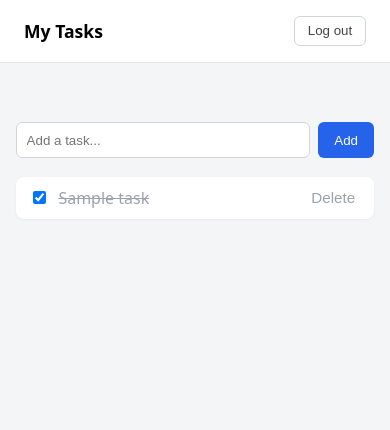
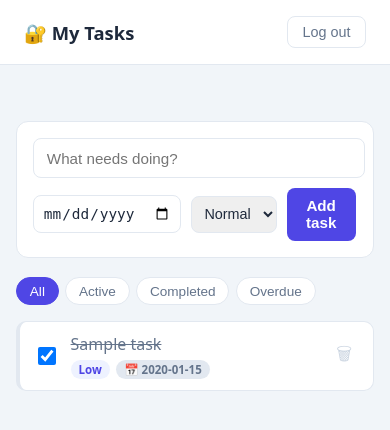
Before and after one commit to AK7Amin/SDAIA-VIBECODING-TO-DO-APP-PROJECT, a Flask app: page /dashboard in a window 390 px wide. Shown: the top 430 px of the page. Run offline with Flask 3, Linux system fonts and the light colour scheme; the visitor is signed in with stand-in values (Sample User, id 1); tables that the repository leaves empty hold one stand-in row (values such as "Sample post"); parts of the project's set-up code (start-up, migrations or seed data) failed here and were passed over.

Commit message:
UI: due-date + priority controls, coloured badges, and filters
Dashboard revamp (no API changes — all fields already supported):
- add-task form now has a due-date picker and a priority dropdown
- each task shows a priority label + a coloured due-date badge:
  red/overdue, amber/today, grey/future; left border tinted by priority
- filter pills: All / Active / Completed / Overdue (client-side)
- refreshed palette, sticky header, responsive layout, mobile viewport

Login page restyled to match. JS still inline (strict CSP deferred).

Verified live: 4 tasks ordered high->low with correct badge colours
(overdue rgb(220,38,38), today rgb(217,119,6)); Overdue filter narrows
to the single past-due task. 52/52 tests still pass.

Co-Authored-By: Claude Fable 5 <noreply@anthropic.com>

```diff
--- a/templates/dashboard.html
+++ b/templates/dashboard.html
@@ -2,55 +2,113 @@
 <html lang="en">
 <head>
 <meta charset="utf-8">
+<meta name="viewport" content="width=device-width, initial-scale=1">
 <meta name="csrf-token" content="{{ csrf_token() }}">
 <title>Secure To-Do — My Tasks</title>
 <style>
-  body { font-family: system-ui, sans-serif; background: #f4f5f7; margin: 0; }
-  header { background: white; padding: 1rem 1.5rem; display: flex; justify-content: space-between;
-            align-items: center; border-bottom: 1px solid #e5e7eb; }
-  header h1 { font-size: 1.1rem; margin: 0; }
-  button.logout { background: none; border: 1px solid #d1d5db; border-radius: 6px; padding: .4rem .8rem;
-                   cursor: pointer; color: #444; }
-  main { max-width: 480px; margin: 2rem auto; padding: 0 1rem; }
-  #add-form { display: flex; gap: .5rem; margin-bottom: 1.2rem; }
-  #add-form input { flex: 1; padding: .6rem; border: 1px solid #d1d5db; border-radius: 6px; }
-  #add-form button { padding: .6rem 1rem; border: none; border-radius: 6px; background: #2563eb;
-                      color: white; cursor: pointer; }
-  ul#tasks { list-style: none; padding: 0; margin: 0; display: flex; flex-direction: column; gap: .4rem; }
-  li { background: white; border-radius: 8px; padding: .6rem .8rem; display: flex; align-items: center;
-       gap: .6rem; box-shadow: 0 1px 3px rgba(0,0,0,.05); }
-  li .title { flex: 1; cursor: text; }
-  li .title.completed { text-decoration: line-through; color: #9ca3af; }
-  li input[type=text] { flex: 1; padding: .3rem; border: 1px solid #d1d5db; border-radius: 4px; }
-  li button { border: none; background: none; cursor: pointer; color: #9ca3af; font-size: .95rem; }
-  li button.delete:hover { color: #dc2626; }
-  #empty { color: #9ca3af; text-align: center; padding: 1rem; }
-  #error { color: #dc2626; font-size: .85rem; min-height: 1.2rem; margin-bottom: .5rem; }
+  :root {
+    --bg: #f1f5f9; --card: #ffffff; --line: #e2e8f0; --text: #1e293b;
+    --muted: #64748b; --brand: #4f46e5; --brand-dark: #4338ca;
+    --red: #dc2626; --amber: #d97706; --green: #16a34a;
+  }
+  * { box-sizing: border-box; }
+  body { font-family: system-ui, -apple-system, sans-serif; background: var(--bg);
+         margin: 0; color: var(--text); }
+  header { background: var(--card); padding: 1rem 1.5rem; display: flex;
+           justify-content: space-between; align-items: center;
+           border-bottom: 1px solid var(--line); position: sticky; top: 0; }
+  header h1 { font-size: 1.15rem; margin: 0; display: flex; align-items: center; gap: .5rem; }
+  button.logout { background: none; border: 1px solid var(--line); border-radius: 8px;
+                  padding: .45rem .9rem; cursor: pointer; color: var(--muted); font-size: .9rem; }
+  button.logout:hover { background: var(--bg); }
+  main { max-width: 620px; margin: 1.8rem auto; padding: 0 1rem; }
+
+  /* Add-task card */
+  #add-form { background: var(--card); border: 1px solid var(--line); border-radius: 12px;
+              padding: 1rem; margin-bottom: 1.2rem; display: grid;
+              grid-template-columns: 1fr auto auto auto; gap: .6rem; align-items: center; }
+  #add-form input[type=text] { grid-column: 1 / -1; padding: .65rem .8rem; border: 1px solid var(--line);
+                               border-radius: 8px; font-size: .95rem; }
+  #add-form input[type=date], #add-form select { padding: .55rem; border: 1px solid var(--line);
+                                                  border-radius: 8px; font-size: .9rem; color: var(--text); }
+  #add-form button { padding: .6rem 1.2rem; border: none; border-radius: 8px; background: var(--brand);
+                     color: white; cursor: pointer; font-size: .95rem; font-weight: 600; }
+  #add-form button:hover { background: var(--brand-dark); }
+
+  /* Filters */
+  #filters { display: flex; gap: .4rem; margin-bottom: 1rem; flex-wrap: wrap; }
+  .filter { padding: .35rem .8rem; border: 1px solid var(--line); border-radius: 999px;
+            background: var(--card); cursor: pointer; font-size: .85rem; color: var(--muted); }
+  .filter.active { background: var(--brand); color: white; border-color: var(--brand); }
+
+  /* Task list */
+  ul#tasks { list-style: none; padding: 0; margin: 0; display: flex; flex-direction: column; gap: .5rem; }
+  li { background: var(--card); border: 1px solid var(--line); border-left-width: 4px;
+       border-radius: 10px; padding: .7rem .9rem; display: flex; align-items: center; gap: .7rem; }
+  li.prio-3 { border-left-color: var(--red); }
+  li.prio-2 { border-left-color: var(--amber); }
+  li.prio-1 { border-left-color: var(--line); }
+  li input[type=checkbox] { width: 18px; height: 18px; cursor: pointer; flex-shrink: 0; }
+  .task-body { flex: 1; min-width: 0; }
+  .task-title { cursor: text; word-break: break-word; }
+  .task-title.completed { text-decoration: line-through; color: var(--muted); }
+  .task-meta { display: flex; gap: .4rem; margin-top: .3rem; flex-wrap: wrap; }
+  .badge { font-size: .72rem; padding: .12rem .5rem; border-radius: 999px; font-weight: 600; }
+  .badge.due-over { background: #fee2e2; color: var(--red); }
+  .badge.due-today { background: #fef3c7; color: var(--amber); }
+  .badge.due-future { background: #e2e8f0; color: var(--muted); }
+  .badge.prio { background: #eef2ff; color: var(--brand); }
+  li button { border: none; background: none; cursor: pointer; color: #cbd5e1; font-size: 1.1rem;
+              flex-shrink: 0; padding: .2rem .4rem; }
+  li button.delete:hover { color: var(--red); }
+  li input.edit { flex: 1; padding: .4rem; border: 1px solid var(--brand); border-radius: 6px; }
+
+  #empty { color: var(--muted); text-align: center; padding: 2rem; }
+  #error { color: var(--red); font-size: .9rem; min-height: 1.2rem; margin-bottom: .5rem; }
 </style>
 </head>
 <body>
 <header>
-  <h1>My Tasks</h1>
+  <h1>🔐 My Tasks</h1>
   <button class="logout" id="logout">Log out</button>
 </header>
 <main>
   <div id="error"></div>
+
   <form id="add-form">
-    <input type="text" id="new-title" placeholder="Add a task..." maxlength="200" required>
-    <button type="submit">Add</button>
+    <input type="text" id="new-title" placeholder="What needs doing?" maxlength="200" required>
+    <input type="date" id="new-due" title="Due date (optional)">
+    <select id="new-priority" title="Priority">
+      <option value="1">Low</option>
+      <option value="2" selected>Normal</option>
+      <option value="3">High</option>
+    </select>
+    <button type="submit">Add task</button>
   </form>
+
+  <div id="filters">
+    <button class="filter active" data-filter="all">All</button>
+    <button class="filter" data-filter="active">Active</button>
+    <button class="filter" data-filter="completed">Completed</button>
+    <button class="filter" data-filter="overdue">Overdue</button>
+  </div>
+
   <ul id="tasks"></ul>
-  <div id="empty" style="display:none;">No tasks yet — add one above.</div>
+  <div id="empty" style="display:none;">Nothing here yet.</div>
 </main>
 
 <script>
 const list = document.getElementById("tasks");
 const empty = document.getElementById("empty");
 const errorBox = document.getElementById("error");
+const CSRF_TOKEN = document.querySelector('meta[name="csrf-token"]').content;
+
+let allTasks = [];
+let currentFilter = "all";
+
+const PRIORITY_LABEL = { 1: "Low", 2: "Normal", 3: "High" };
 
 function showError(msg) { errorBox.textContent = msg || ""; }
-
-const CSRF_TOKEN = document.querySelector('meta[name="csrf-token"]').content;
 
 async function api(url, method, data) {
   const opts = { method, headers: { "X-CSRF-Token": CSRF_TOKEN } };
@@ -61,8 +119,36 @@ async function api(url, method, data) {
   return body;
 }
 
+function todayISO() {
+  return new Date().toISOString().slice(0, 10);
+}
+
+function isOverdue(task) {
+  return !task.completed && task.due_date && task.due_date < todayISO();
+}
+
+/** Build the coloured due-date badge, or null when there's no due date. */
+function dueBadge(task) {
+  if (!task.due_date) return null;
+  const badge = document.createElement("span");
+  badge.className = "badge";
+  const today = todayISO();
+  if (task.due_date < today && !task.completed) {
+    badge.classList.add("due-over");
+    badge.textContent = "⚠ " + task.due_date;
+  } else if (task.due_date === today) {
+    badge.classList.add("due-today");
+    badge.textContent = "Today";
+  } else {
+    badge.classList.add("due-future");
+    badge.textContent = "📅 " + task.due_date;
+  }
+  return badge;
+}
+
 function renderTask(task) {
   const li = document.createElement("li");
+  li.className = "prio-" + task.priority;
 
   const checkbox = document.createElement("input");
   checkbox.type = "checkbox";
@@ -75,15 +161,30 @@ function renderTask(task) {
     } catch (e) { showError(e.message); checkbox.checked = !checkbox.checked; }
   });
 
-  const title = document.createElement("span");
-  title.className = "title" + (task.completed ? " completed" : "");
+  const bodyDiv = document.createElement("div");
+  bodyDiv.className = "task-body";
+
+  const title = document.createElement("div");
+  title.className = "task-title" + (task.completed ? " completed" : "");
   title.textContent = task.title;
   title.title = "Click to edit";
-  title.addEventListener("click", () => startEdit(li, task, title));
+  title.addEventListener("click", () => startEdit(bodyDiv, task, title));
+
+  const meta = document.createElement("div");
+  meta.className = "task-meta";
+  const prio = document.createElement("span");
+  prio.className = "badge prio";
+  prio.textContent = PRIORITY_LABEL[task.priority];
+  meta.appendChild(prio);
+  const due = dueBadge(task);
+  if (due) meta.appendChild(due);
+
+  bodyDiv.append(title, meta);
 
   const del = document.createElement("button");
   del.className = "delete";
-  del.textContent = "Delete";
+  del.textContent = "🗑";
+  del.title = "Delete";
   del.addEventListener("click", async () => {
     if (!confirm(`Delete "${task.title}"?`)) return;
     try {
@@ -93,16 +194,17 @@ function renderTask(task) {
     } catch (e) { showError(e.message); }
   });
 
-  li.append(checkbox, title, del);
+  li.append(checkbox, bodyDiv, del);
   return li;
 }
 
-function startEdit(li, task, titleEl) {
+function startEdit(bodyDiv, task, titleEl) {
   const input = document.createElement("input");
   input.type = "text";
+  input.className = "edit";
   input.value = task.title;
   input.maxLength = 200;
-  li.replaceChild(input, titleEl);
+  bodyDiv.replaceChild(input, titleEl);
   input.focus();
 
   async function save() {
@@ -119,23 +221,44 @@ function startEdit(li, task, titleEl) {
   input.addEventListener("keydown", (e) => { if (e.key === "Enter") input.blur(); });
 }
 
+function matchesFilter(task) {
+  if (currentFilter === "active") return !task.completed;
+  if (currentFilter === "completed") return task.completed;
+  if (currentFilter === "overdue") return isOverdue(task);
+  return true;
+}
+
+function render() {
+  const shown = allTasks.filter(matchesFilter);
+  list.innerHTML = "";
+  shown.forEach(t => list.appendChild(renderTask(t)));
+  empty.style.display = shown.length ? "none" : "block";
+}
+
 async function loadTasks() {
   const resp = await fetch("/tasks");
   if (resp.status === 302 || resp.redirected) { window.location.href = "/login"; return; }
-  const tasks = await resp.json();
-  list.innerHTML = "";
-  tasks.forEach(t => list.appendChild(renderTask(t)));
-  empty.style.display = tasks.length ? "none" : "block";
+  allTasks = await resp.json();
+  render();
 }
+
+document.getElementById("filters").addEventListener("click", (e) => {
+  if (!e.target.classList.contains("filter")) return;
+  currentFilter = e.target.dataset.filter;
+  document.querySelectorAll(".filter").forEach(f => f.classList.toggle("active", f === e.target));
+  render();
+});
 
 document.getElementById("add-form").addEventListener("submit", async (e) => {
   e.preventDefault();
-  const input = document.getElementById("new-title");
-  const title = input.value.trim();
+  const titleEl = document.getElementById("new-title");
+  const dueEl = document.getElementById("new-due");
+  const prioEl = document.getElementById("new-priority");
+  const title = titleEl.value.trim();
   if (!title) return;
   try {
-    await api("/tasks", "POST", { title });
-    input.value = "";
+    await api("/tasks", "POST", { title, due_date: dueEl.value, priority: prioEl.value });
+    titleEl.value = ""; dueEl.value = ""; prioEl.value = "2";
     showError("");
     loadTasks();
   } catch (err) { showError(err.message); }
```
Also changed, not shown: templates/login.html (+17 -15 lines).
